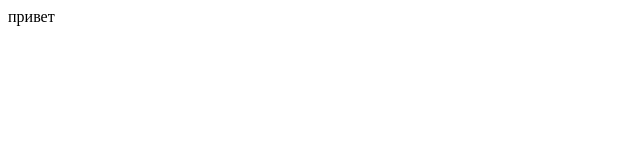
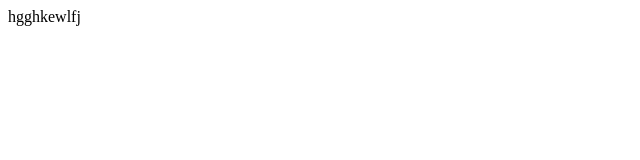
Before and after one commit to rys1va/project1, a plain HTML site: page index.html in a window 1280 px wide. Shown: the full height of the page, 0-640 px from the left. Drawn offline with Linux system fonts and the light colour scheme.

Commit message:
изменил

```diff
--- a/index.html
+++ b/index.html
@@ -6,6 +6,6 @@
 	<title>Сайт</title>
 </head>
 <body>
-	<div>привет</div>
+	<div>hgghkewlfj</div>
 </body>
 </html>
```
